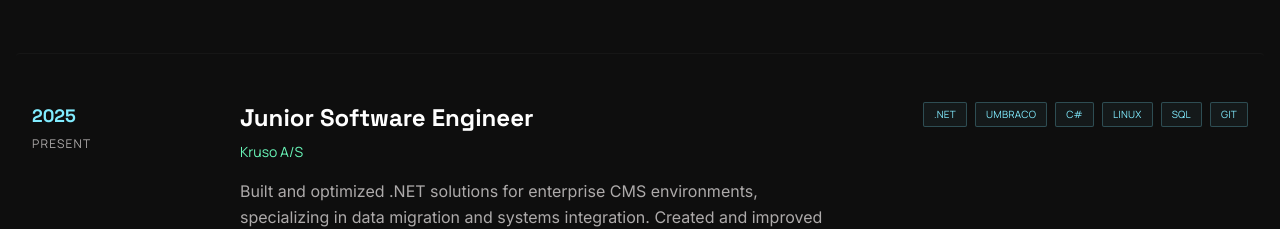
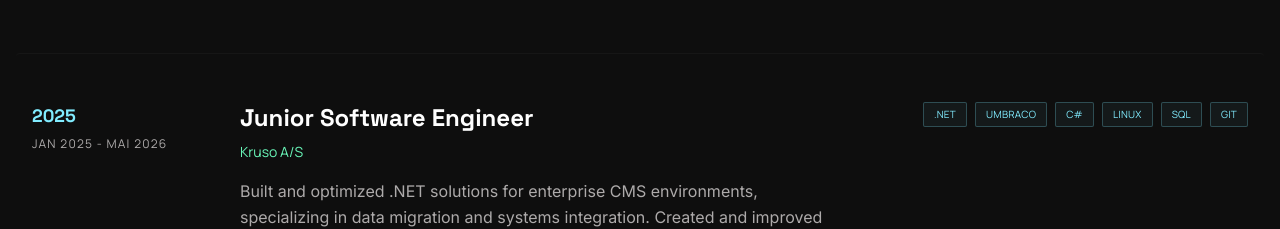
Before and after one commit to ricardofernandes21/portfolio, a React (Vite) app: page / in a window 1280 px wide. Shown: the part 4363-4592 px from the top of the page. Built offline with nearby package versions, Linux system fonts and the light colour scheme.

Commit message:
update: refine experience details

```diff
--- a/src/sections/ExperienceSection.jsx
+++ b/src/sections/ExperienceSection.jsx
@@ -6,12 +6,12 @@ export default function ExperienceSection() {
     {
       id: 1,
       year: '2025',
-      endDate: 'Present',
+      endDate: 'JAN 2025 - MAI 2026',
       title: 'Junior Software Engineer',
       company: 'Kruso A/S',
       description:
         'Built and optimized .NET solutions for enterprise CMS environments, specializing in data migration and systems integration. Created and improved custom NuGet packages, and migrated hosting from Windows to Linux.',
-      tags: ['.NET', 'Umbraco', 'C#','Linux','SQL','Git'],
+      tags: ['.NET', 'Umbraco', 'C#', 'Linux', 'SQL', 'Git'],
     },
     {
       id: 2,
@@ -41,7 +41,7 @@ export default function ExperienceSection() {
       company: 'Via University College',
       description:
         'Built a strong software engineering foundation through coursework and projects in backend development, data structures, distributed systems, and software architecture, while applying .NET, Java, SQL, and DevOps practices in a project based learning environment.',
-      tags: ['.NET', 'Java', 'Systems Design', 'Data Structures', 'Distributed Systems','Spring Boot','DevOps','Docker','Git','Relational Databases','SQL','Design Patterns','Web Development','Azure','CI/CD','Agile Methodologies','Testing'],
+      tags: ['.NET', 'Java', 'Systems Design', 'Data Structures', 'Distributed Systems', 'Spring Boot', 'DevOps', 'Docker', 'Git', 'Relational Databases', 'SQL', 'Design Patterns', 'Web Development', 'Azure', 'CI/CD', 'Agile Methodologies', 'Testing'],
     },
   ]
 
@@ -49,7 +49,7 @@ export default function ExperienceSection() {
     <section className="py-18 px-8" id="experience">
       <div className="max-w-7xl mx-auto">
         <h2 className="font-headline text-6xl md:text-8xl font-bold tracking-tighter uppercase mb-20">
-           <span className="text-secondary">Skills</span>
+          <span className="text-secondary">Skills</span>
         </h2>
 
         {/* Tech Stack Grid */}
@@ -65,7 +65,7 @@ export default function ExperienceSection() {
               and Azure for modern deployment pipelines.
             </p>
             <div className="flex flex-wrap gap-3">
-              {['.NET', 'Java Spring Boot', 'Azure','Docker','Git','CI/CD','SQL'].map((tech) => (
+              {['.NET', 'Java Spring Boot', 'Azure', 'Docker', 'Git', 'CI/CD', 'SQL'].map((tech) => (
                 <div key={tech} className="px-4 py-2 bg-surface-container-highest rounded-md flex items-center gap-2">
                   <span className="w-1.5 h-1.5 bg-secondary rounded-full"></span>
                   <span className="font-label text-xs uppercase tracking-wider">{tech}</span>
@@ -149,7 +149,7 @@ export default function ExperienceSection() {
               Collaboration-focused mindset with strong ownership, communication, and problem-solving in team environments.
             </p>
             <div className="flex flex-wrap gap-2">
-              {['Problem Solving', 'Teamwork', 'Attention to detail', 'Time Management', 'Communication','Adaptability','Creativity'].map((skill) => (
+              {['Problem Solving', 'Teamwork', 'Attention to detail', 'Time Management', 'Communication', 'Adaptability', 'Creativity'].map((skill) => (
                 <span key={skill} className="px-2 py-1 bg-surface-container-highest text-[10px] font-bold uppercase rounded">
                   {skill}
                 </span>
```
